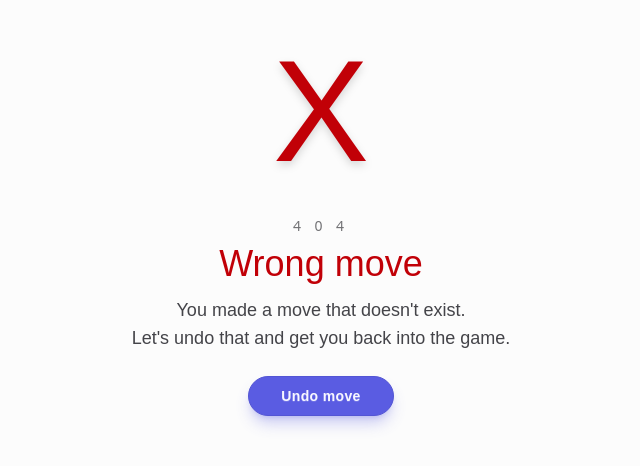
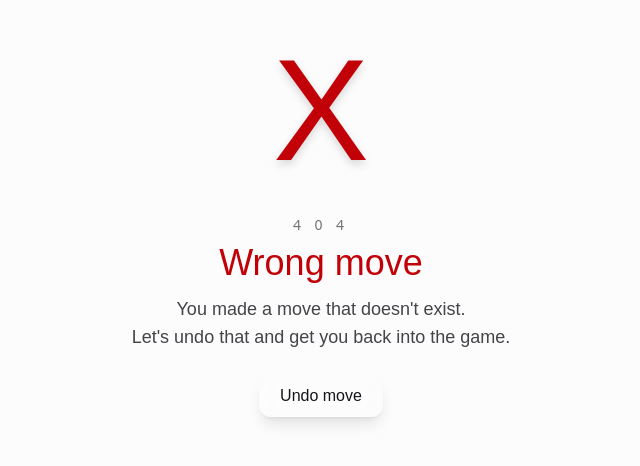
Before and after one commit to MohammedAnasuddin/Twisty-XO, a React (Vite) app: page /Game in a window 1280 px wide. Shown: the part 172-638 px from the top of the page, without its empty margins (319-959 px from the left). Built offline with nearby package versions, Linux system fonts and the light colour scheme.

Commit message:
Add a new look to undo Button on PathError Page

```diff
--- a/src/pages/error/ui/PathError.jsx
+++ b/src/pages/error/ui/PathError.jsx
@@ -1,4 +1,3 @@
-// PathError.tsx / PathError.jsx
 import { useNavigate } from "react-router";
 import { useEffect, useState } from "react";
 
@@ -27,7 +26,6 @@ const PathError = () => {
       <div className="relative w-full max-w-md text-center">
         {/* Giant X + ghost O */}
         <div className="relative inline-block mb-8" onMouseEnter={triggerShake}>
-
           {/* Main X – error red, shake on mount + hover */}
           <span
             className={`
@@ -65,7 +63,7 @@ const PathError = () => {
         {/* Single Undo button */}
         <button
           onClick={handleUndo}
-          className="px-6 tracking-wide rounded-full shadow-lg btn btn-primary sm:px-8 font-ox shadow-primary/30"
+          className="px-5 py-2 text-base transition-all duration-200 border shadow-lg  rounded-xl font-ox bg-white/10 dark:bg-white/5 backdrop-blur-md border-white/20 dark:border-white/10 hover:bg-white/20 dark:hover:bg-white/10 hover:shadow-xl active:scale-95"
         >
           Undo move
         </button>
```
